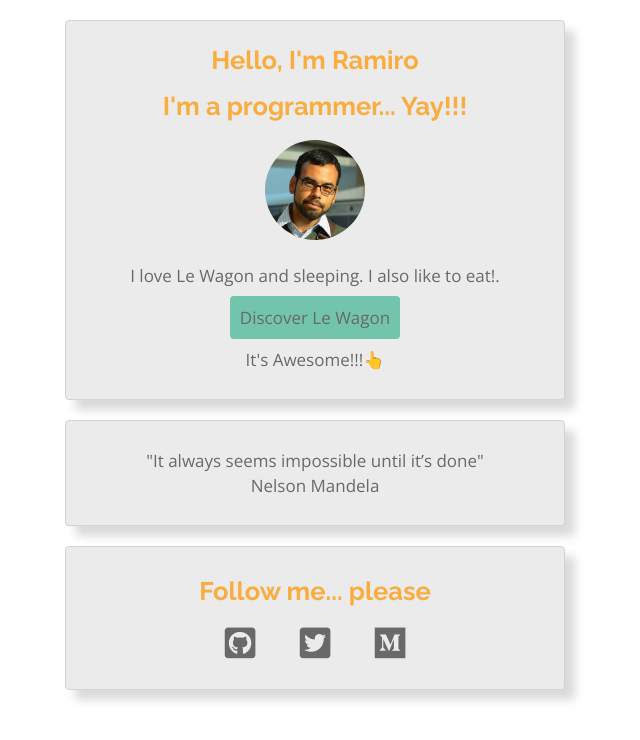
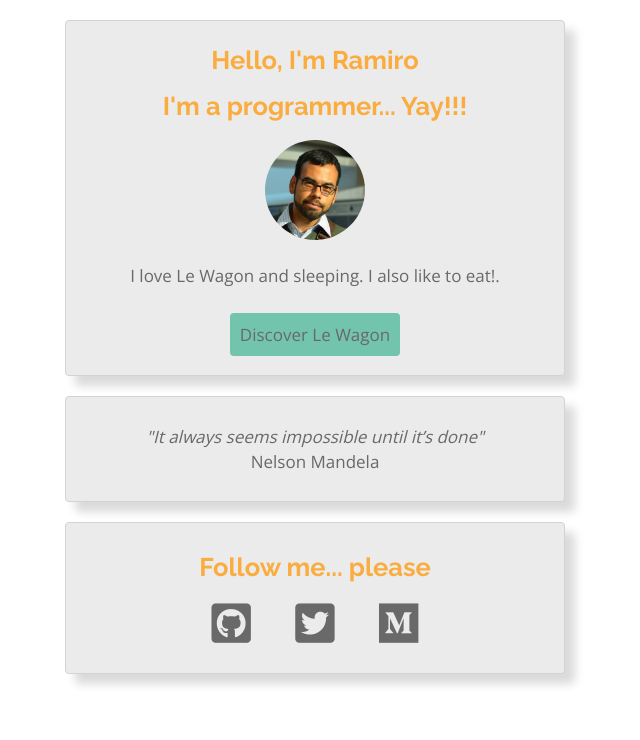
Before and after one commit to ramirogordillo/profile, a plain HTML site: page index.html in a window 1280 px wide. Shown: the whole page, without its empty margins (325-965 px from the left). Drawn offline with nearby package versions, Linux system fonts and the light colour scheme.

Commit message:
Fixed green button, removed awesome comment

```diff
--- a/index.html
+++ b/index.html
@@ -14,14 +14,11 @@
       <h1>Hello, I'm Ramiro</h1>
       <h2>I'm a programmer... Yay!!!</h2>
       <img src="images/profile.jpg" width="100px" class="img-circle" alt="Ramiro Gordillo">
-      <p>
-        I love Le Wagon and sleeping. I also like to eat!.
-      </p>
+      <p>I love Le Wagon and sleeping. I also like to eat!.</p>
       <a href="#" class="button-green">Discover Le Wagon</a>
-      <p>It's Awesome!!!👆</p>
     </div>
     <div class="card text-center card-grey">
-      <p>"It always seems impossible until it’s done"<br>Nelson Mandela</p>
+      <p><em>"It always seems impossible until it’s done"</em><br>Nelson Mandela</p>
     </div>
     <div class="card text-center card-grey">
       <h2>Follow me... please</h2>
--- a/style.css
+++ b/style.css
@@ -75,13 +75,14 @@ a:hover {
 }
 
 .icon-bigger {
-  font-size: 35px;
+  font-size: 45px;
 }
 
 .button-green {
   background-color: rgb(114, 196, 172);
   padding: 10px;
   border-radius: 4px;
+  line-height: 60px;
 }
 .button-green:hover {
   background-color: rgb(127, 219, 192);
```
Also changed, not shown: images/wrinkled-paper-texture.jpg (added), images/wrinkled-paper-texture2.png (added).
